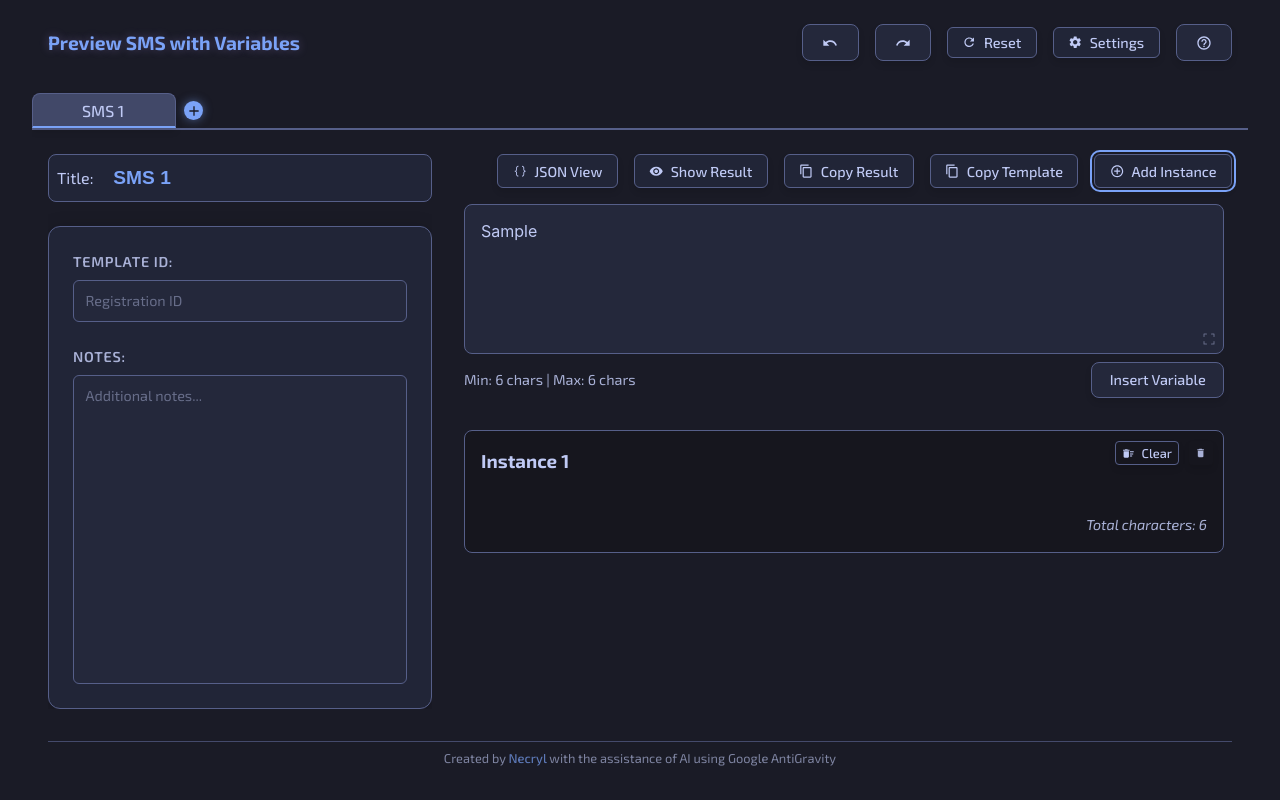
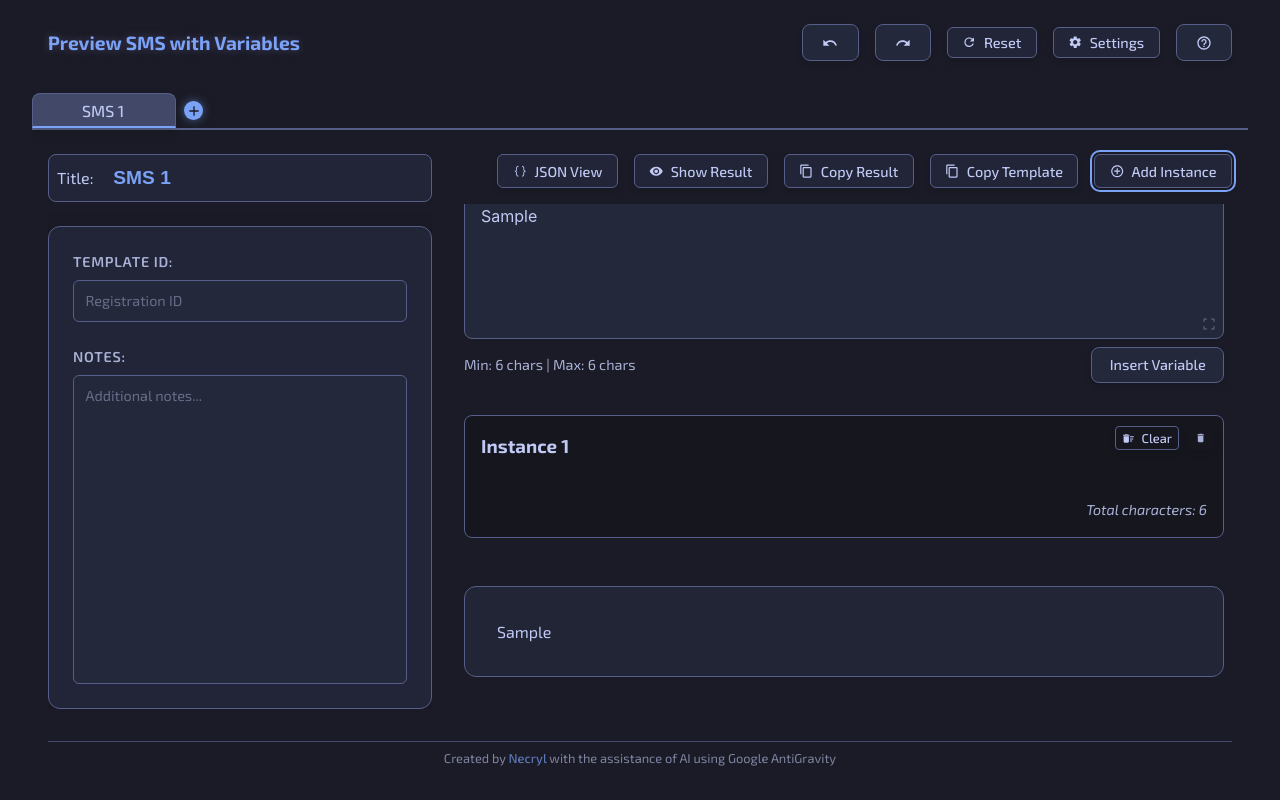
Before and after one commit to Necryl/Preview-SMS-with-variables, a React (Vite) app: page / in a window 1280 px wide. Both pictures are taken after typing "Sample" into the empty fields and a click on the button "Add Instance". Built offline with nearby package versions, Linux system fonts and the light colour scheme.

Commit message:
feat: Add inline result display and visual indicators for variable character limit overages.

```diff
--- a/src/Instance.jsx
+++ b/src/Instance.jsx
@@ -53,10 +53,11 @@ function Instance({ data, index, onVarChange, deleteInstance, copyFunc, previewT
       </div>
       <div className="vars">
         {data.map((value, i) => {
+          const isOverLimit = variableCharLimit && value.length > parseInt(variableCharLimit);
           return (
             <div className="var" key={"var" + i}>
               <label
-                className={`copy ${flashingIndex === i ? "flash-active" : ""}`}
+                className={`copy ${flashingIndex === i ? "flash-active" : ""} ${isOverLimit ? "text-risk-high" : ""}`}
                 onClick={(e) => {
                   e.stopPropagation();
                   copyFunc(value);
@@ -69,7 +70,7 @@ function Instance({ data, index, onVarChange, deleteInstance, copyFunc, previewT
                   type="text"
                   value={value}
                   data-index={i}
-                  className={copiedState && copiedState[i] ? "copied-warning" : ""}
+                  className={`${copiedState && copiedState[i] ? "copied-warning" : ""} ${isOverLimit ? "border-risk-high" : ""}`}
                   onClick={(e) => {
                     e.stopPropagation();
                     if (copiedState && copiedState[i]) {
@@ -85,7 +86,7 @@ function Instance({ data, index, onVarChange, deleteInstance, copyFunc, previewT
                     }
                   }}
                 />
-                <span className={`charCount ${variableCharLimit && value.length > parseInt(variableCharLimit) ? "text-risk-high" : ""}`}>
+                <span className={`charCount ${isOverLimit ? "text-risk-high" : ""}`}>
                   {variableCharLimit
                     ? `${value.length} / ${variableCharLimit} chars`
                     : `${value.length} ${value.length < 2 ? "char" : "chars"}`}
--- a/src/Page.css
+++ b/src/Page.css
@@ -623,6 +623,11 @@ label.flash-active {
     font-weight: bold;
 }
 
+.border-risk-high {
+    border-color: var(--risk-high) !important;
+    box-shadow: 0 0 0 1px var(--risk-high) !important;
+}
+
 @media (max-width: 900px) {
     #Page {
         display: flex;
@@ -703,3 +708,34 @@ textarea::placeholder {
     color: var(--fg-dark);
     opacity: 0.5;
 }
+
+/* Inline Result Styles - Mirrored from #result */
+#inline-result {
+    text-align: start;
+    display: grid;
+    gap: 1.5em;
+    padding: 2em;
+    border-radius: 12px;
+    border: 1px solid var(--border);
+    place-content: start;
+    background: var(--panel-bg);
+    /* backdrop-filter: blur(10px); - Optional for inline, but keeping for consistency if needed, though it might not show over anything */
+    margin-top: 1em;
+    margin-bottom: 2em;
+}
+
+.inline-result-content {
+    /* No specific styles needed for the wrapper if we style the p tags directly or let grid handle it */
+    display: contents;
+    /* Let children participate in the grid */
+}
+
+#inline-result p {
+    width: 100%;
+    word-wrap: break-word;
+    white-space: pre-wrap;
+    line-height: 1.6;
+    color: var(--fg);
+    margin: 0;
+    /* Reset default p margin */
+}
--- a/src/Page.jsx
+++ b/src/Page.jsx
@@ -1073,6 +1073,21 @@ function Page({ dataId, setTitle, title, settings, data, onUpdate }) {
                 ))}
               </div>
             </div>
+
+            {/* Inline Result View */}
+            <div id="inline-result">
+              <div className="inline-result-content">
+                {resultText.map((text, index) => (
+                  <p key={index}>
+                    {text.split("\n").map((line, i) => (
+                      <React.Fragment key={i}>
+                        {line} <br />
+                      </React.Fragment>
+                    ))}
+                  </p>
+                ))}
+              </div>
+            </div>
           </div>
           <div
             id="result-wrapper"
```
